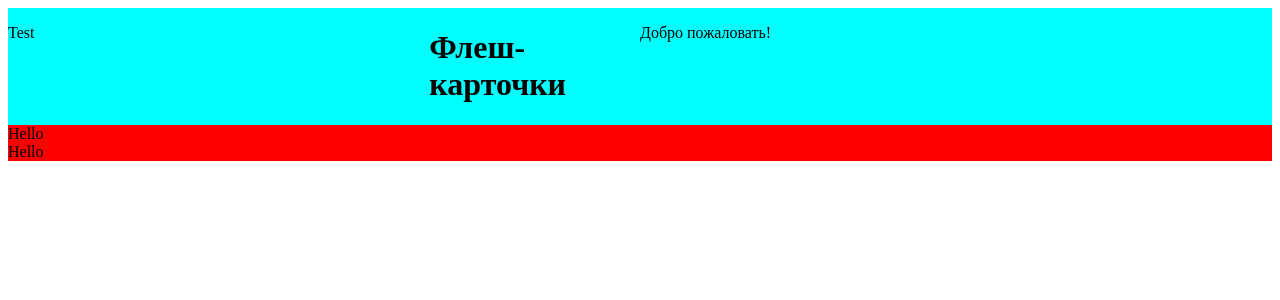
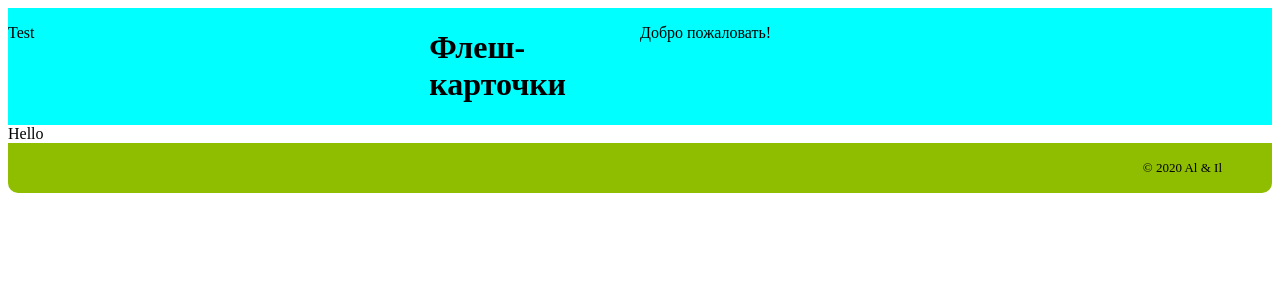
Before and after one commit to IlyaIvanchikov/flash, a React (Create React App) app: page / in a window 1280 px wide. Shown: the top 300 px of the page. Built offline with nearby package versions, Linux system fonts and the light colour scheme.

Commit message:
footer: simple footer,  root bgcolor off

```diff
--- a/src/components/App.js
+++ b/src/components/App.js
@@ -8,7 +8,7 @@ import { makeStyles } from '@material-ui/core/styles'
 const useStyles = makeStyles((theme) => ({
   root: {
     flexGrow: 1,
-    backgroundColor: 'red',
+    // backgroundColor: 'red',
     height: '100%'
   },
 }))
--- a/src/components/Footer/Footer.css
+++ b/src/components/Footer/Footer.css
@@ -0,0 +1,14 @@
+footer {
+    width: 100%;
+    height: 50px;
+    padding: 0 50px;
+    background-color: #8fbe00;
+    display: flex;
+    justify-content: flex-end;
+    align-items: center;
+    border-radius: 0 0 10px 10px;
+}
+
+footer .container {
+    font-size: small;
+}
--- a/src/components/Footer/Footer.js
+++ b/src/components/Footer/Footer.js
@@ -1,9 +1,14 @@
 import React from 'react'
+import './Footer.css'
 
 
 const Footer = () => {
   return (
-  <div>Hello</div>
+  <footer className="page-footer">
+    <div class="container">
+      &copy; 2020 Al & Il
+    </div>
+  </footer>
   )
 }
 
--- a/src/components/Main/Main.css
+++ b/src/components/Main/Main.css
@@ -0,0 +1,3 @@
+main {
+    flex: 1 0 auto;
+}
--- a/src/components/Main/Main.js
+++ b/src/components/Main/Main.js
@@ -1,9 +1,10 @@
 import React from 'react'
+import './Main.css'
 
 
 const Main = () => {
   return (
-  <div>Hello</div>
+  <main className="main">Hello</main>
   )
 }
 
```
